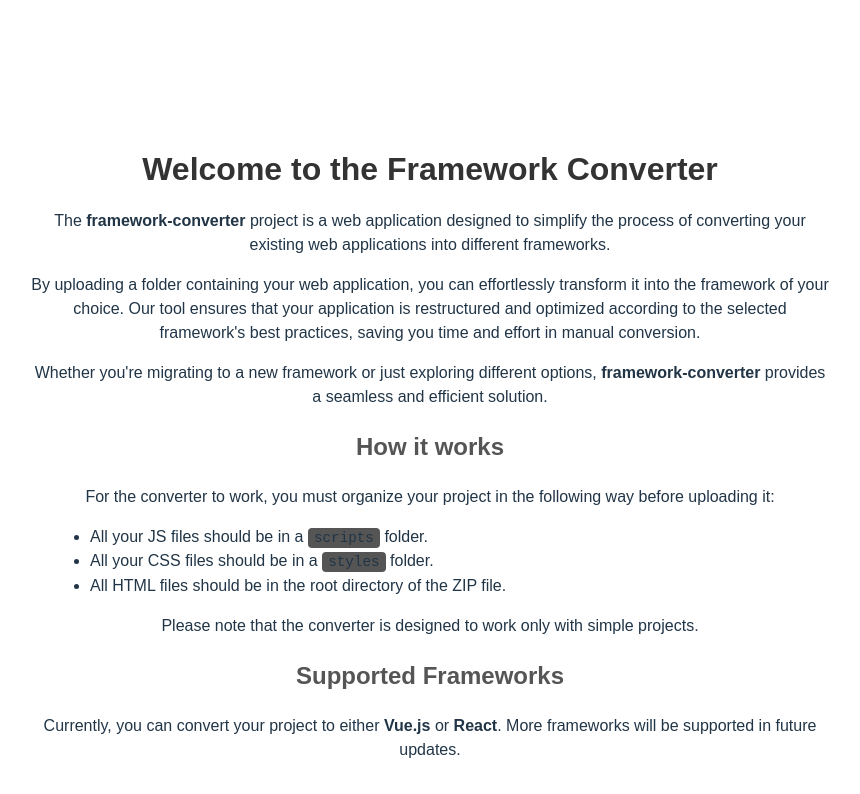
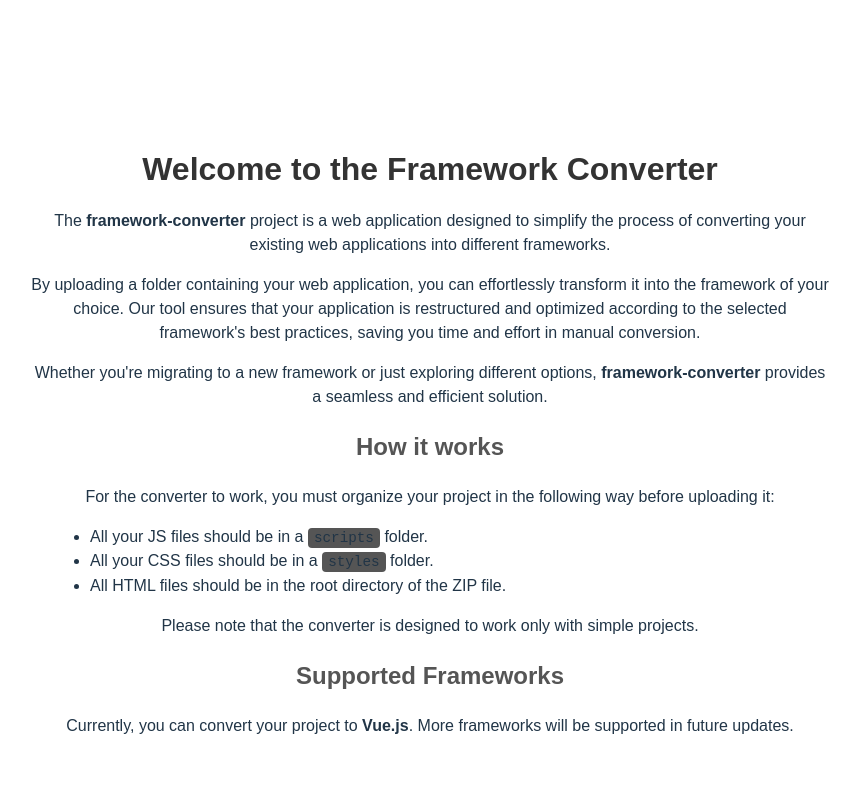
Before and after one commit to Micha361/framework-converter, a Vue app: page /info in a window 1280 px wide. Shown: the top 794 px of the page, without its empty margins (210-1070 px from the left). Built offline with nearby package versions, Linux system fonts and the light colour scheme.

Commit message:
removing react option

```diff
--- a/src/views/home.vue
+++ b/src/views/home.vue
@@ -40,7 +40,6 @@
     <h2>Convert your project</h2>
     <select v-model="selectedFramework">
       <option value="vue">Vue.js</option>
-      <option value="react">React</option>
     </select>
 
     <input type="file" accept=".zip" @change="onFileSelect" multiple />
--- a/src/views/info.vue
+++ b/src/views/info.vue
@@ -33,7 +33,7 @@
 
       <h2>Supported Frameworks</h2>
       <p>
-        Currently, you can convert your project to either <strong>Vue.js</strong> or <strong>React</strong>. More frameworks will be supported in future updates.
+        Currently, you can convert your project to <strong>Vue.js</strong>. More frameworks will be supported in future updates.
       </p>
     </div>
   </template>
```
